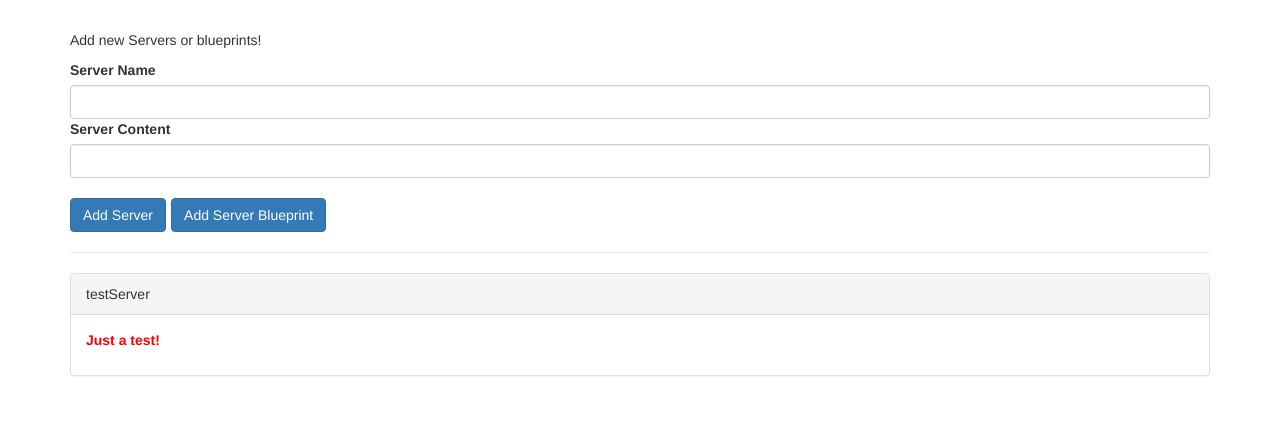
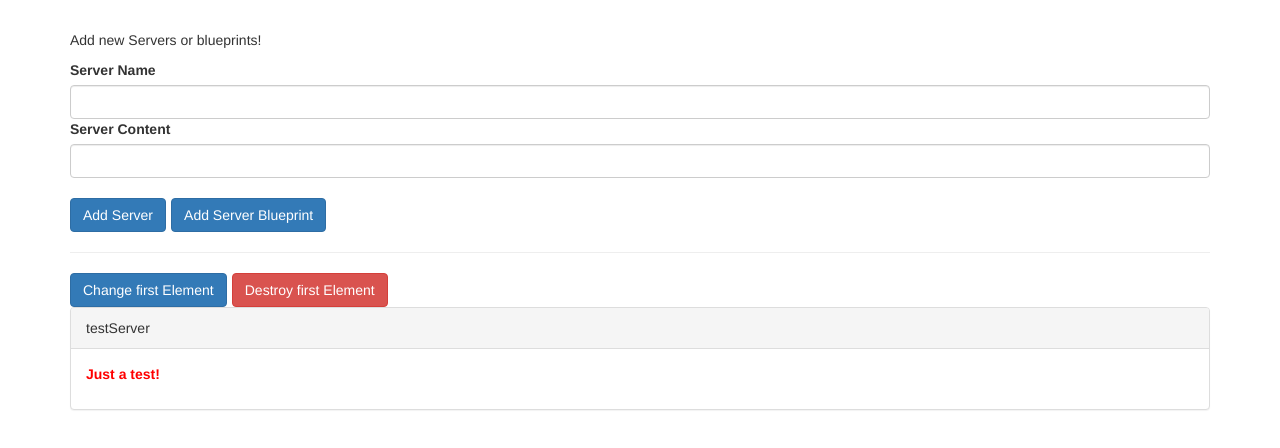
Before and after one commit to aaronmdenny/ng-section5-components-and-databinding-deep-dive, an Angular app: page / in a window 1280 px wide. Shown: the top 448 px of the page. Built offline with nearby package versions, Linux system fonts and the light colour scheme.

Commit message:
seeing lifecycle hooks in action

```diff
--- a/src/app/app.component.html
+++ b/src/app/app.component.html
@@ -25,6 +25,18 @@
   <hr>
   <div class="row">
     <div class="col-xs-12">
+      <div div class="btn-toolbar">
+        <button
+          class="btn btn-primary"
+          (click)="onChangeFirstElement()">
+          Change first Element
+        </button>
+        <button
+          class="btn btn-danger"
+          (click)="onRemoveFirstElement()">
+          Destroy first Element
+        </button>
+      </div>
       <!--
         We use property binding to assign the current "serverElement" to the "element" property in the
         "server-element" component.
@@ -33,7 +45,8 @@
       -->
       <app-server-element
         *ngFor="let serverElement of serverElements"
-        [srvElement]="serverElement">
+        [srvElement]="serverElement"
+        [name]="serverElement.name">
         <p>
           <strong *ngIf="serverElement.type === 'server'" style="color: red">{{ serverElement.content }}</strong>
           <em *ngIf="serverElement.type === 'blueprint'">{{ serverElement.content }}</em>
--- a/src/app/app.component.ts
+++ b/src/app/app.component.ts
@@ -32,4 +32,12 @@ export class AppComponent {
       content: blueprintData.serverContent
     });
   }
+
+  onChangeFirstElement() {
+    this.serverElements[0].name = 'Changed!';
+  }
+
+  onRemoveFirstElement() {
+    this.serverElements.splice(0, 1);
+  }
 }
--- a/src/app/server-element/server-element.component.html
+++ b/src/app/server-element/server-element.component.html
@@ -3,7 +3,7 @@
 -->
 <div
     class="panel panel-default">
-    <div class="panel-heading">{{ element.name }}</div>
+    <div class="panel-heading">{{ name }}</div>
     <div class="panel-body">
         <!--
           ng-content is a directive (that uses the element-style selector) which we can use to mark in our component the
--- a/src/app/server-element/server-element.component.ts
+++ b/src/app/server-element/server-element.component.ts
@@ -1,4 +1,16 @@
-import { Component, OnInit, Input } from '@angular/core';
+import {
+  Component,
+  OnInit,
+  Input,
+  OnChanges,
+  SimpleChanges,
+  DoCheck,
+  AfterContentInit,
+  AfterContentChecked,
+  AfterViewInit,
+  AfterViewChecked,
+  OnDestroy
+} from '@angular/core';
 
 /**
  * We can use the "encapsulation" property on the @Component() decorator to override Angular's
@@ -20,7 +32,15 @@ import { Component, OnInit, Input } from '@angular/core';
   templateUrl: './server-element.component.html',
   styleUrls: ['./server-element.component.css']
 })
-export class ServerElementComponent implements OnInit {
+export class ServerElementComponent implements
+  AfterContentChecked,
+  AfterContentInit,
+  AfterViewInit,
+  AfterViewChecked,
+  DoCheck,
+  OnChanges,
+  OnDestroy,
+  OnInit {
   /**
    * We define a JavaScript object that we want to receive from the app component.
    *
@@ -46,9 +66,60 @@ export class ServerElementComponent implements OnInit {
     content: string
   };
 
-  constructor() { }
+  @Input() name: string;
+
+  constructor() {
+    console.log('Constructor called');
+  }
+
+  // Called when the content that has been projected into <ng-content></ng-content> has been checked by change
+  // detection.
+  ngAfterContentChecked(): void {
+    console.log('ngAfterContentChecked() called');
+  }
+
+  // Notice this gets called several times and after the content passed in via <ng-content></ng-content> has been
+  // checked.
+  ngAfterViewChecked(): void {
+    console.log('ngAfterViewChecked() called');
+  }
+
+  ngAfterViewInit(): void {
+    console.log('ngAfterViewInit() called');
+  }
+
+  // Called after the content from the parent is projected into <ng-content></ng-content>. Only called one time.
+  ngAfterContentInit(): void {
+    console.log('ngAfterContentInit() called');
+  }
+
+  // Executd on every change detection run.
+  ngDoCheck(): void {
+    console.log('ngDoCheck() called');
+  }
+
+  ngOnChanges(changes: SimpleChanges): void {
+    console.log('ngOnChanges() called');
+    /**
+     * changes is an object containing key-value pairs. The keys are the names of input properties. We have an input
+     * property, 'name', that holds a string. The value stored at 'name' contains an object with a 'currentValue'
+     * key. Stored here is the current value of the input property, which in this case, will be what was passed in from
+     * the parent. There is also a previousValue key that holds the previous value (if present). If the parent sends
+     * new values, ngOnChanges will execute again.
+     *
+     * Be aware that ngOnChanges() will not fire if you simply change a value in a JavaScript object that is passed in
+     * as input because the object does not change, i.e., it still points to the same object in memory. You would have
+     * to pass in a new object to fire ngOnChanges().
+     */
+    console.log(changes);
+  }
+
+  ngOnDestroy(): void {
+    console.log('ngOnDestroy() called');
+  }
 
   ngOnInit(): void {
+    console.log('ngOnInit() called');
   }
 
 }
```
